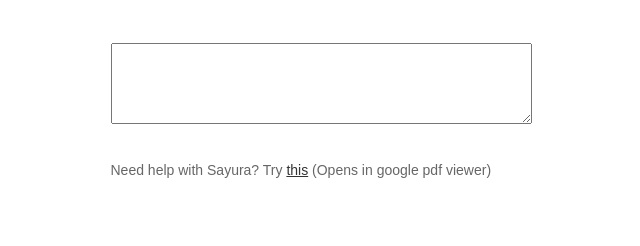
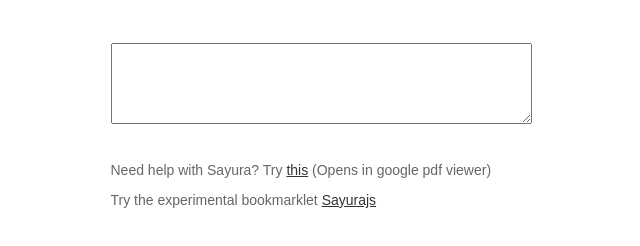
Before and after one commit to chanux/sayura.js, a plain HTML site: page sayura.html in a window 1280 px wide. Shown: the whole page, without its empty margins (317-957 px from the left). Drawn offline with Linux system fonts and the light colour scheme.

Commit message:
Updates example page and readme.

```diff
--- a/sayura.html
+++ b/sayura.html
@@ -33,6 +33,7 @@
     <div id="sayuraOutput"></div>
     <textarea id="sayuraInput" rows="5" cols="50" type="text"></textarea>
     <p class="footer">Need help with Sayura? Try <a href="https://docs.google.com/viewer?url=http://www.sayura.net/im/sayura.pdf" target="_blank">this</a> (Opens in google pdf viewer)</p>
+    <p class="footer">Try the experimental bookmarklet <a href="javascript:(function(){_sayura_js=document.createElement('SAYURA');_sayura_js.type='text/javascript';_sayura_js.src='https://raw.github.com/chanux/sayura.js/master/sayura.js';document.getElementsByTagName('head')[0].appendChild(_sayura_js);})();">Sayurajs</a>
 
     </div>
 </body>
```
Also changed, not shown: README.md.
